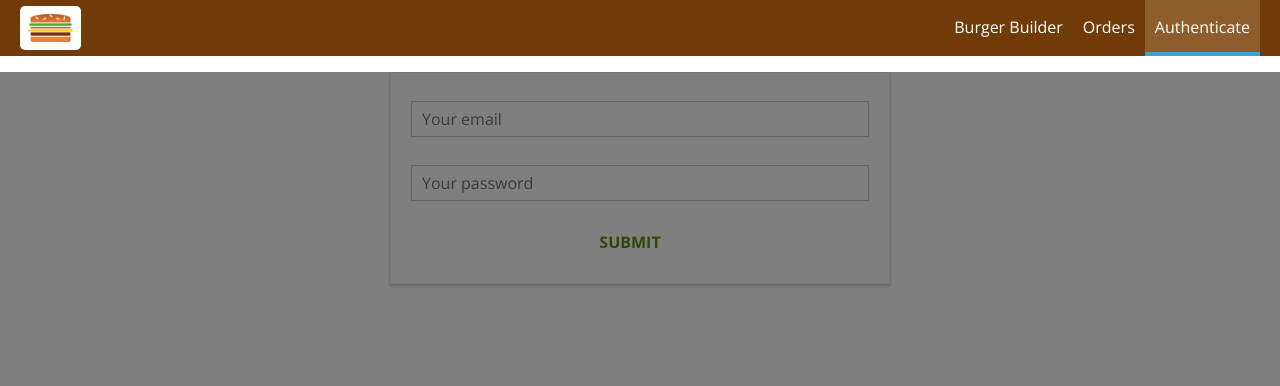
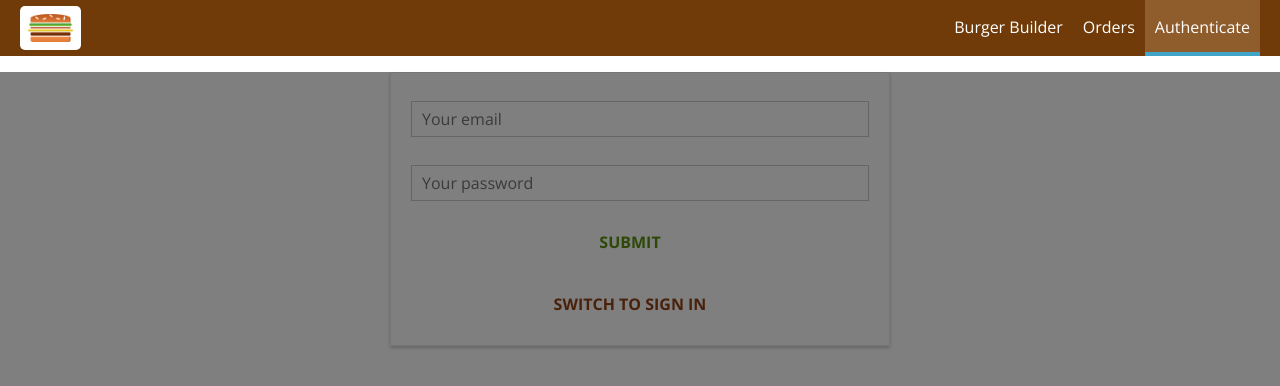
Before and after one commit to inder-dev/burger-builder, a React app: page /auth in a window 1280 px wide. Shown: the top 386 px of the page. Built offline with nearby package versions, Linux system fonts and the light colour scheme.

Commit message:
Added firebase signup and sign in end points

```diff
--- a/src/containers/Auth/Auth.js
+++ b/src/containers/Auth/Auth.js
@@ -37,7 +37,8 @@ class Auth extends Component {
                 valid: false,
                 touched: false
             }
-        }
+        },
+        isSignup: true
     }
 
     checkValidity(value, rules) {
@@ -78,7 +79,13 @@ class Auth extends Component {
 
     submitHandler = (event) => {
         event.preventDefault();
-        this.props.onAuth(this.state.controls.email.value, this.state.controls.password.value,)
+        this.props.onAuth(this.state.controls.email.value, this.state.controls.password.value, this.state.isSignup)
+    }
+
+    switchAuthModeHandler = () => {
+        this.setState(prevState => {
+            return {isSignup: !prevState.isSignup};
+        })
     }
 
     render () {
@@ -109,6 +116,9 @@ class Auth extends Component {
                     {form}
                     <Button btnType="Success">SUBMIT</Button>
                 </form>
+                <Button
+                    clicked={this.switchAuthModeHandler}
+                    btnType="Danger">SWITCH TO {this.state.isSignup ? 'SIGN IN' : 'SIGN UP'}</Button>
             </div>
         );
     }
@@ -116,7 +126,7 @@ class Auth extends Component {
 
 const mapDispatchToProps = dispatch => {
     return {
-        onAuth: (email, password) => dispatch(actions.auth(email, password))
+        onAuth: (email, password, isSignUp) => dispatch(actions.auth(email, password, isSignUp))
     };
 };
 
```
